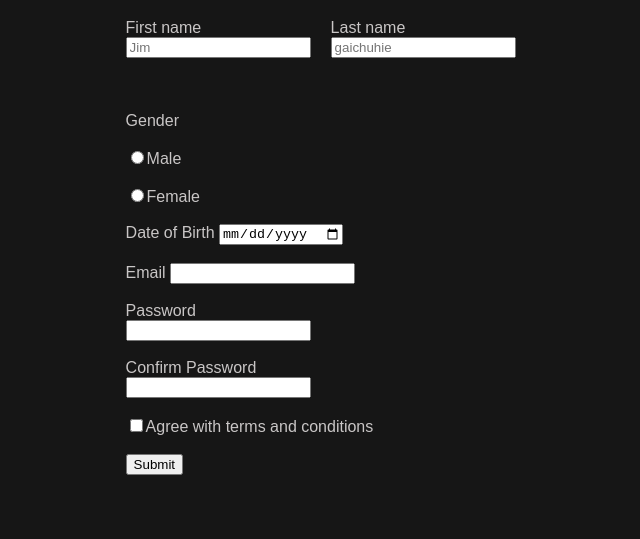
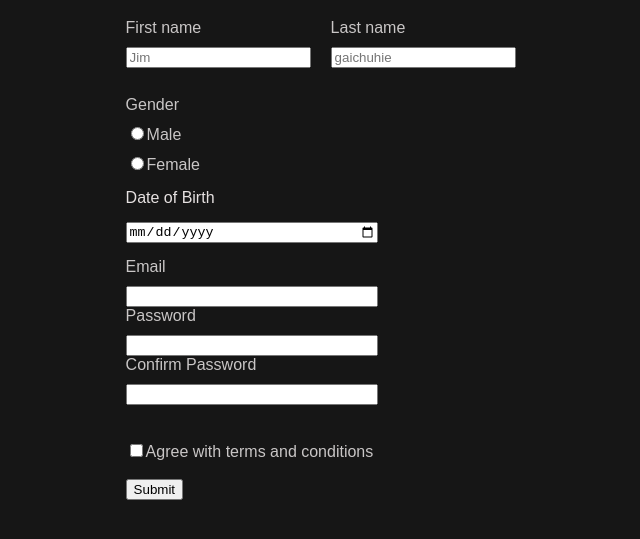
Before and after one commit to CalebGaichuhie2001/Day-one, a plain HTML site: page index5.html in a window 1280 px wide. Shown: the part 111-650 px from the top of the page, without its empty margins (388-1028 px from the left). Drawn offline with Linux system fonts and the light colour scheme.

Commit message:
Auto-commit

```diff
--- a/index5.html
+++ b/index5.html
@@ -24,28 +24,41 @@
                   <input type="text" name="lname" placeholder="gaichuhie" />
                 </div>
               </div>
-              <br /><br />
+              <div class="gender">
                 <label for="gender">Gender</label>
-              <br /><br />
-              <input type="radio" name="gender" id="male" value="male" />Male
-              <br /><br />
-              <input
+                <label
+                  ><input
+                    type="radio"
+                    name="gender"
+                    id="male"
+                    value="male"
+                  />Male</label
+                >
+                <label
+                  ><input
                     type="radio"
                     name="gender"
                     id="female"
                     value="female"
-              />Female <br /><br />
+                  />Female</label
+                >
+              </div>
+              <div class="dob-group">
                 <label for="DoB">Date of Birth</label>
                 <input type="date" name="date" required />
-              <br /><br />
+              </div>
+              <div class="input-group">
                 <label for="email">Email</label>
                 <input type="email" name="email" required />
-              <br /><br />
+              </div>
+              <div class="input-group">
                 <label for="password">Password</label>
                 <input type="password" name="password" required />
-              <br /><br />
+              </div>
+              <div class="input-group">
                 <label for="confirm">Confirm Password</label>
-              <input type="password" name="password" />
+                <input type="password" name="confirm" required />
+              </div>
               <br /><br />
               <input
                 type="checkbox"
--- a/style2.css
+++ b/style2.css
@@ -16,8 +16,25 @@ body {
 .input-group {
   display: flex;
   flex-direction: column;
+  gap: 10px;
 }
 h1 {
   text-align: center;
   padding-top: 50px;
 }
+.gender {
+  display: flex;
+  flex-direction: column;
+  gap: 10px;
+}
+.dob-group {
+  display: flex;
+  flex-direction: column;
+  gap: 10px;
+  margin: 15px 0;
+}
+.dob-group label {
+  color: rgb(230, 225, 225);
+  font-size: 1em;
+  margin-bottom: 5px;
+}
```
Lines whose indentation alone changed are shown as unchanged.
